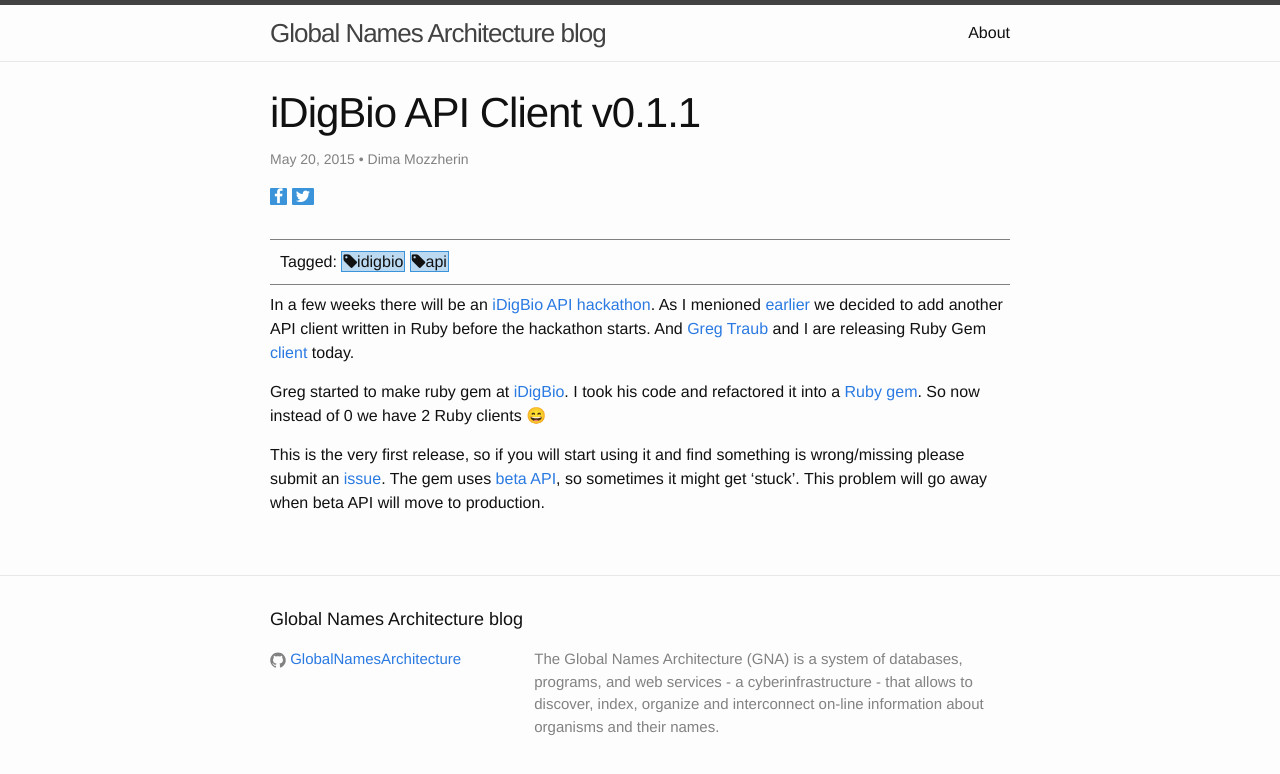
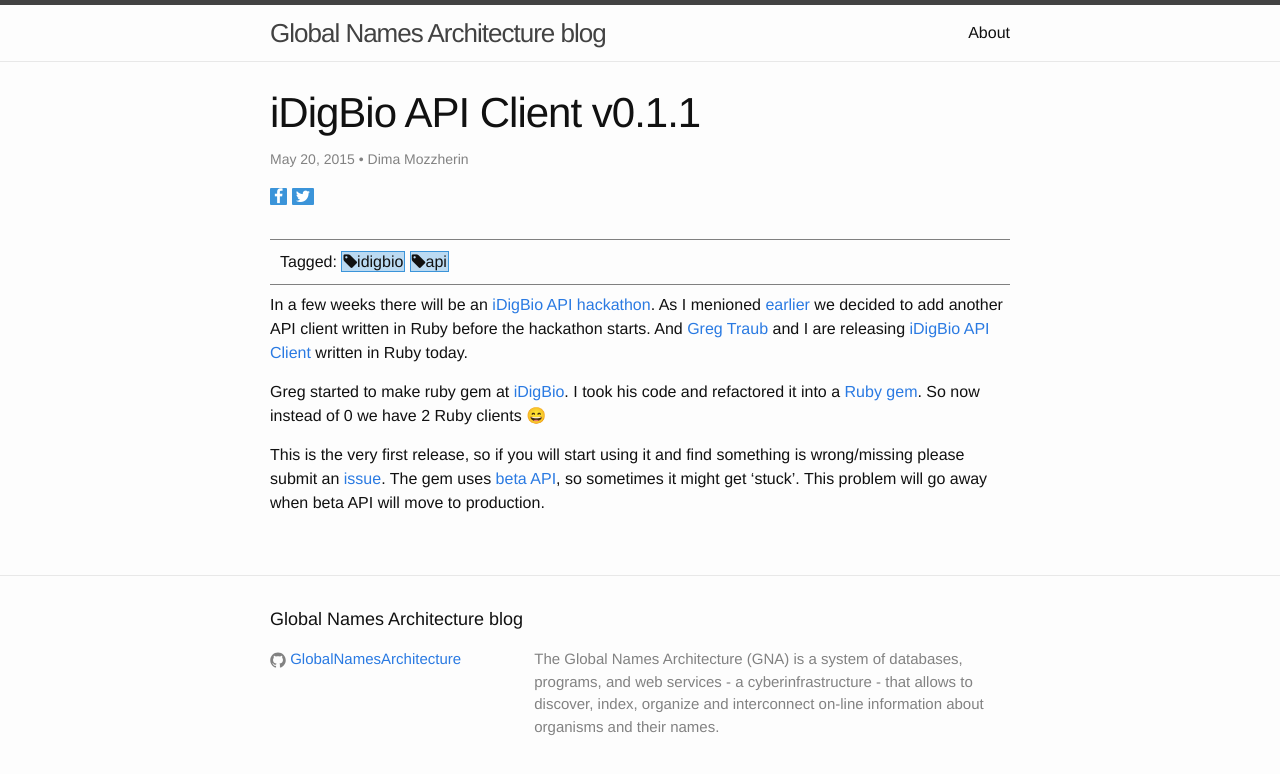
Before and after one commit to GlobalNamesArchitecture/GlobalNamesArchitecture.github.io, a Jekyll site: the page built from _posts/2015-05-20-idigbio-client.md, in a window 1280 px wide. Shown: the top 774 px of the page. Built offline with Jekyll 4.4.1, drawn with Linux system fonts in a browser that asks for light colours; nearby versions of some CDN libraries; emoji names are drawn with the system emoji font.

Commit message:
change wording

```diff
--- a/_posts/2015-05-20-idigbio-client.md
+++ b/_posts/2015-05-20-idigbio-client.md
@@ -9,7 +9,7 @@
 In a few weeks there will be an [iDigBio API hackathon][hackathon]. As I
 menioned [earlier][oldpost] we decided to add another API client written in
 Ruby before the hackathon starts. And [Greg Traub][greg] and I are releasing
-Ruby Gem [client][gem] today.
+[iDigBio API Client][gem] written in Ruby today.
 
 Greg started to make ruby gem at [iDigBio][gregclient]. I took his code and
 refactored it into a [Ruby gem][gem]. So now instead of 0 we have 2 Ruby
```
